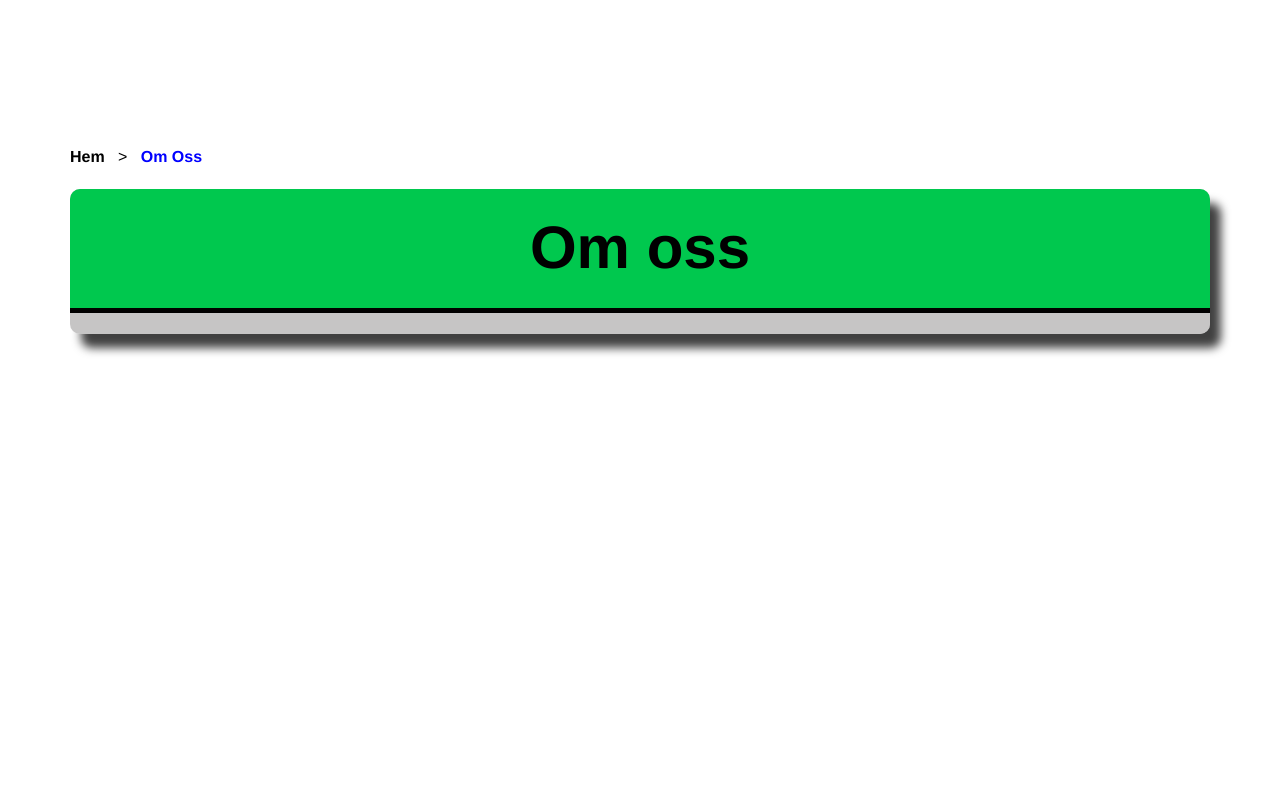
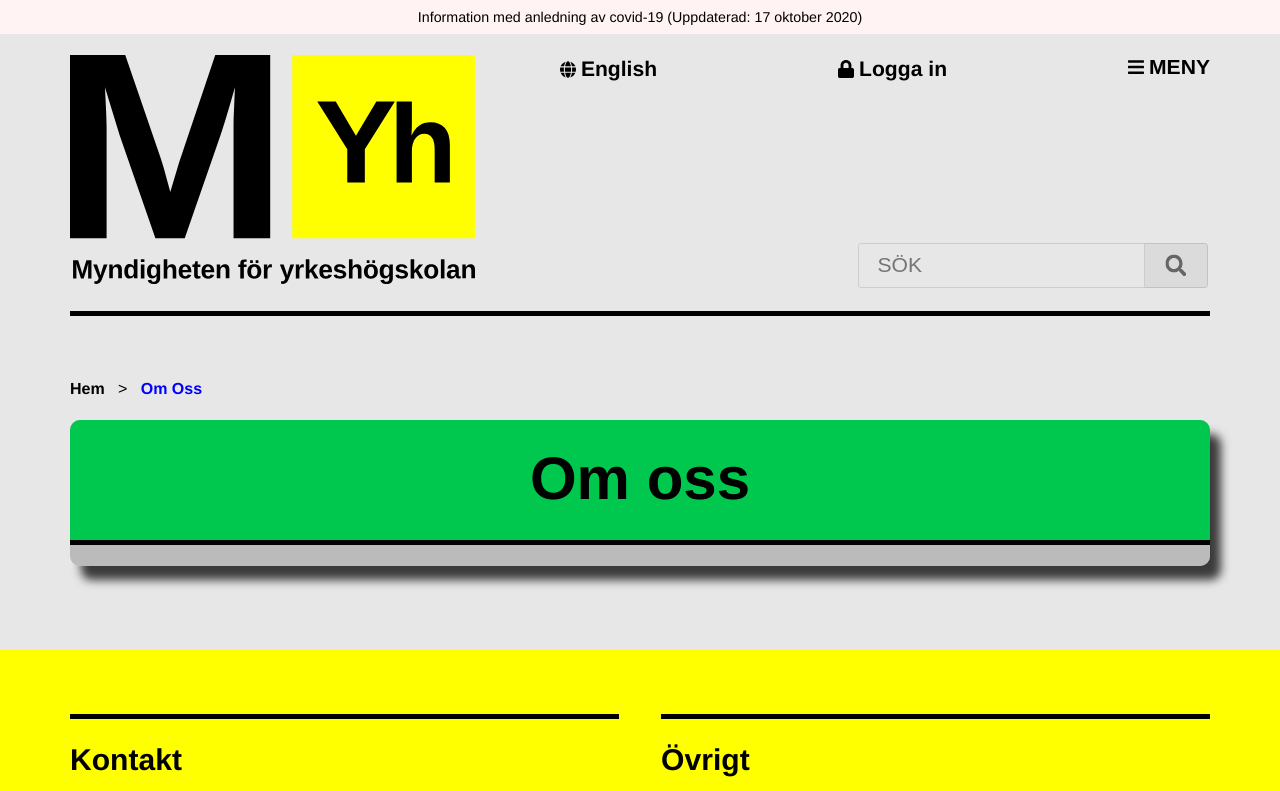
Before and after one commit to chas-academy/u02-redesign-unit7, a plain HTML site: page pages/om-oss.html in a window 1280 px wide. Shown: the top 791 px of the page. Drawn offline with Linux system fonts and the light colour scheme.

Commit message:
Update head

```diff
--- a/pages/om-oss.html
+++ b/pages/om-oss.html
@@ -1,14 +1,59 @@
 <!DOCTYPE html>
 <html lang="en">
-<head>
-    <meta charset="UTF-8">
-    <meta name="viewport" content="width=device-width, initial-scale=1.0">
-    <link rel="stylesheet" href="../css/style.min.css?v=1.0" />
-    <script src="./js/componentLoader.js"></script>
-    <title>Om oss</title>
-</head>
+    <head>
+        <meta charset="UTF-8">
+        <meta name="viewport" content="width=device-width, initial-scale=1.0">
+        <title>MYH - Om oss</title>
+        <link rel="shortcut icon" type="image/x-icon" href="https://myh.se/assets/images/favicon.ico">
+        <!-- Save the following scripts in place for production -->
+        <!-- <link rel="stylesheet" href="/css/style.min.css?v=1.0"> -->
+
+        <!-- DRY KISS 💋 -->
+        <script>
+            // This script helps us with github pages reference problem
+            // Consider removing, and use relative root refrencing (i.e. /) in production
+
+            // Test for location
+            // local is default in file references
+            // if we are on github, changes file references
+
+            // Set up variables for location test
+            const chasGitHub = 'chas-academy.github.io';
+            const gitHubRepoName = 'u02-redesign-unit7';
+
+            // Find out if location is GitHub pages or not
+            const isGitHub = window.location.host === chasGitHub ? true : false;
+
+            // Define the relative root path
+            const cssFile = '/css/style.min.css?v=1.0';
+            const jsFile = '/js/component-loader.js';
+
+            // Create the elements we'll need in head
+            const styleEl = document.createElement('link');
+            const scriptEl = document.createElement('script');
+
+            // Set attributes for elements
+            styleEl.rel = 'stylesheet';
+            styleEl.href = !isGitHub ? cssFile : `/${gitHubRepoName}${cssFile}`;
+            scriptEl.src = !isGitHub ? jsFile : `/${gitHubRepoName}${jsFile}`;
+
+            // Add style element to head
+            document.head.appendChild(styleEl);
+
+            // Wait for DOM to finish, then add
+            // component-loader script to end of body
+            document.addEventListener('DOMContentLoaded', () => {
+                document.body.appendChild(scriptEl);
+            });
+        </script>
+        <style>
+            body {
+    background: #e7e7e7;
+            }
+        </style>
+    </head>
 <body>
-    <header component="../components/header.html" id="main-header" class="container">
+    <header component="../components/header.html" id="main-header">
     </header>
     <div class="container">
         <p class="breadcrumbs">
@@ -21,7 +66,7 @@
             </h1>
             </div>
         </div>
-    <footer component="../components/footer.html" id="main-footer"></footer>
-    <script>componentLoader();</script>
+        </div>
+    <footer component="/components/footer.html" id="main-footer"></footer>
 </body>
 </html>
```
